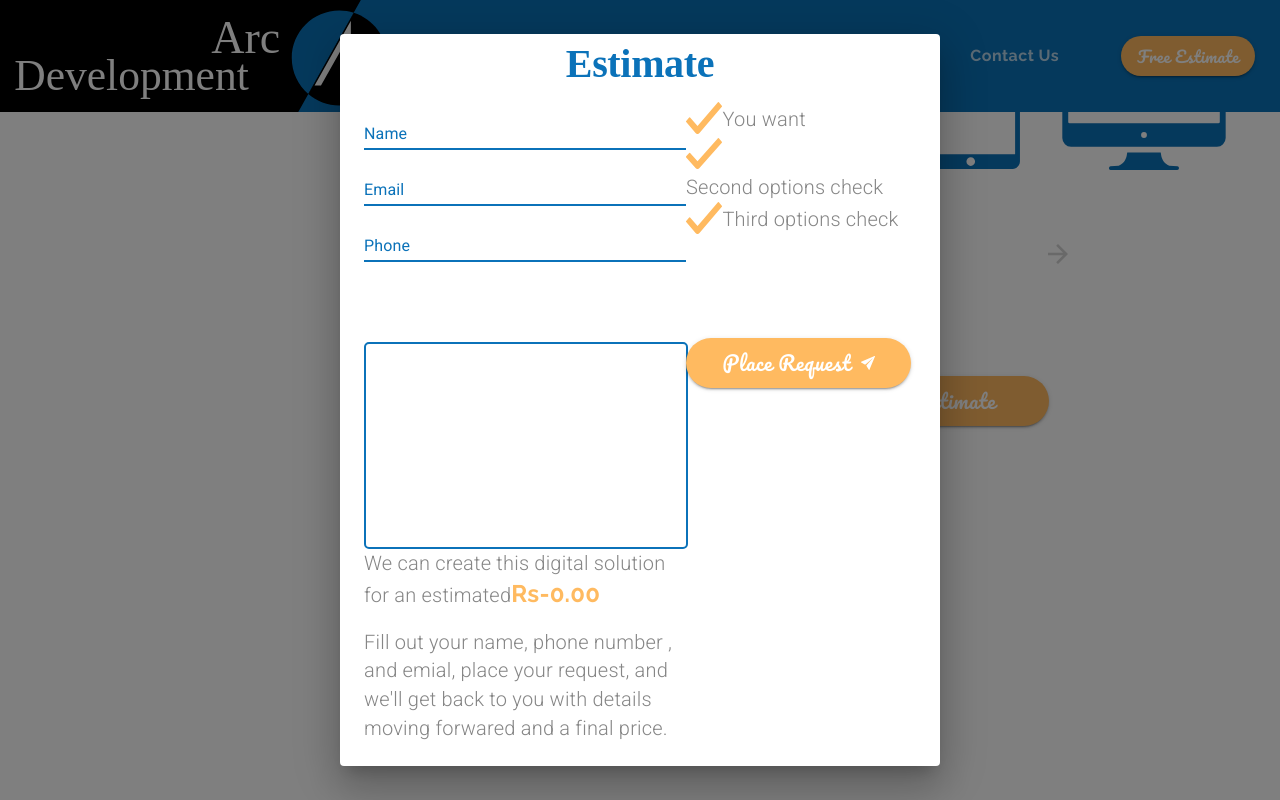
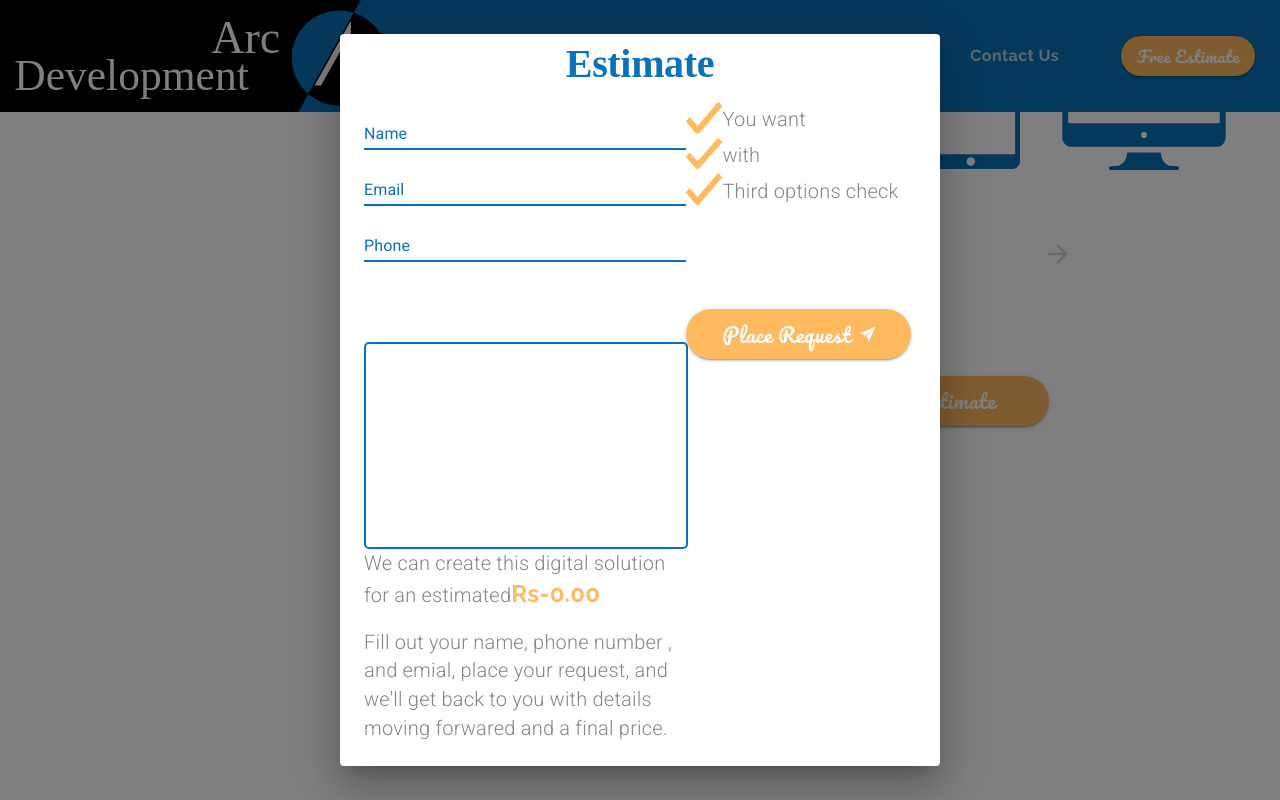
Before and after one commit to arunsinghsnd/NativeCodeLab, a React (Create React App) app: page /estimate in a window 1280 px wide. Both pictures are taken after a click on the button "Get Estimate". Shown: the part 423-1223 px from the top of the page. Built offline with nearby package versions, Linux system fonts and the light colour scheme.

Commit message:
show the user for selected features

```diff
--- a/src/components/Estimate.js
+++ b/src/components/Estimate.js
@@ -519,6 +519,22 @@ const Estimate = () => {
     }
   };
 
+  const getFeatures = () => {
+    let newFeatures = [];
+
+    if (questions.length > 2) {
+      questions
+        .filter(
+          question => question.title === "Which features do you expect to use?"
+        )
+        .map(question => question.options.filter(option => option.selected))
+        .map(option =>
+          option.map(newFeature => newFeatures.push(newFeature.title))
+        );
+      setPlatforms(newFeatures);
+    }
+  };
+
   return (
     <Grid container direction="row">
       <Grid item container direction="column" lg>
@@ -650,6 +666,7 @@ const Estimate = () => {
               setDialogOpen(true);
               getTotal();
               getPlatforms();
+              getFeatures();
             }}
           >
             Get Estimate
@@ -774,7 +791,33 @@ const Estimate = () => {
                     </Grid>
                     <Grid>
                       <Typography variant="body2">
-                        Second options check
+                        {"with "}
+                        {/* if we have features... */}
+                        {features.length > 0
+                          ? //...and there's only 1...
+                            features.length === 1
+                            ? //then end the sentence here
+                              `${features[0]}.`
+                            : //otherwise, if there are two features...
+                            features.length === 2
+                            ? //...then end the sentence here
+                              `${features[0]} and ${features[1]}.`
+                            : //otherwise, if there are three or more features...
+                              features
+                                //filter out the very last feature...
+                                .filter(
+                                  (feature, index) =>
+                                    index !== features.length - 1
+                                )
+                                //and for those features return their name...
+                                .map((feature, index) => (
+                                  <span key={index}>{`${feature}, `}</span>
+                                ))
+                          : null}
+                        {features.length > 2
+                          ? //...and then finally add the last feature with 'and' in front of it
+                            ` and ${features[features.length - 1]}.`
+                          : null}
                       </Typography>
                     </Grid>
                   </Grid>
```
